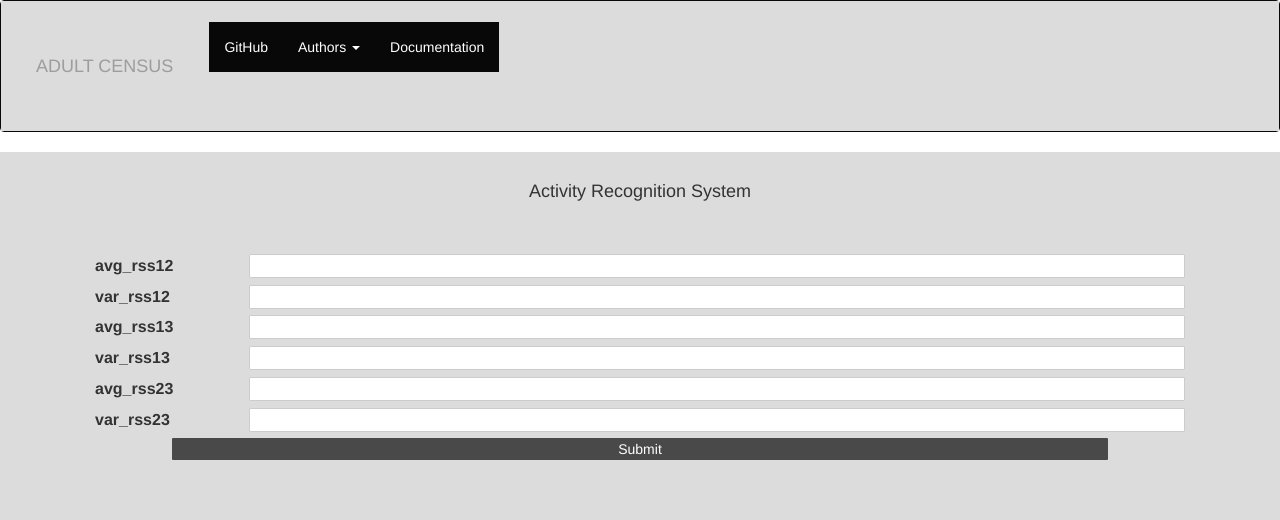
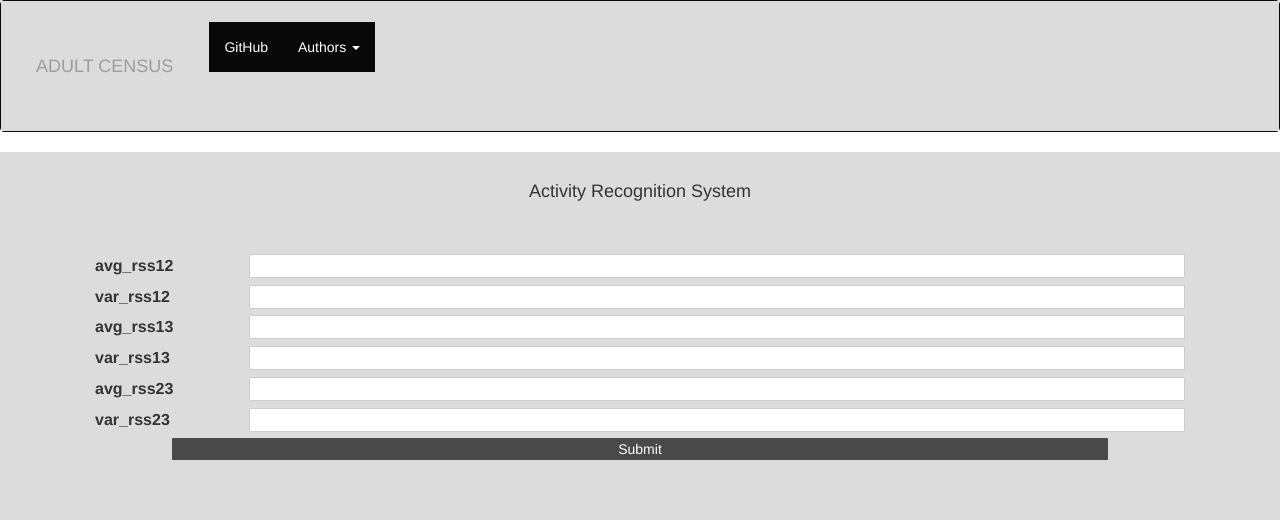
Before and after one commit to amanpreetOberoi/AcitivityRecognition, a Flask app: page / in a window 1280 px wide. Shown: the top 520 px of the page. Run offline with Flask 2, Linux system fonts and the light colour scheme; some libraries are stand-ins or nearby versions.

Commit message:
update index.html

```diff
--- a/templates/index.html
+++ b/templates/index.html
@@ -63,18 +63,13 @@
       <a class="navbar-brand" href="#">ADULT CENSUS</a>
     </div>
     <ul class="nav navbar-nav navbar navbar-dark bg-dark">
-      <li class="active"><a href="https://github.com/amanpreetOberoi/IncomePrediction/">GitHub</a></li>
+      <li class="active"><a href="https://github.com/amanpreetOberoi/AcitivityRecognition">GitHub</a></li>
       <li class=" active dropdown"><a class="dropdown-toggle" data-toggle="dropdown" href="#">Authors <span class="caret"></span></a>
         <ul class="dropdown-menu">
           <li><a href="https://www.linkedin.com/in/amanpreet-oberoi-031858160/">Amanpreet </a></li>
-          <li><a href="https://www.linkedin.com/in/lovepreet-singh-189593154/">Lovepreet Singh</a></li>
-          <li><a href="https://www.linkedin.com/in/anjali-mishra-2a1a68186/">Anjali Mishra</a></li>
-          <li><a href="#">Akshat Sharma</a></li>
         </ul>
       </li>
-      <li class="active"><a href="#">Documentation</a></li>
-
-    </ul>
+          </ul>
   </div>
 </nav>
     <section class="testimonials text-center">
```
